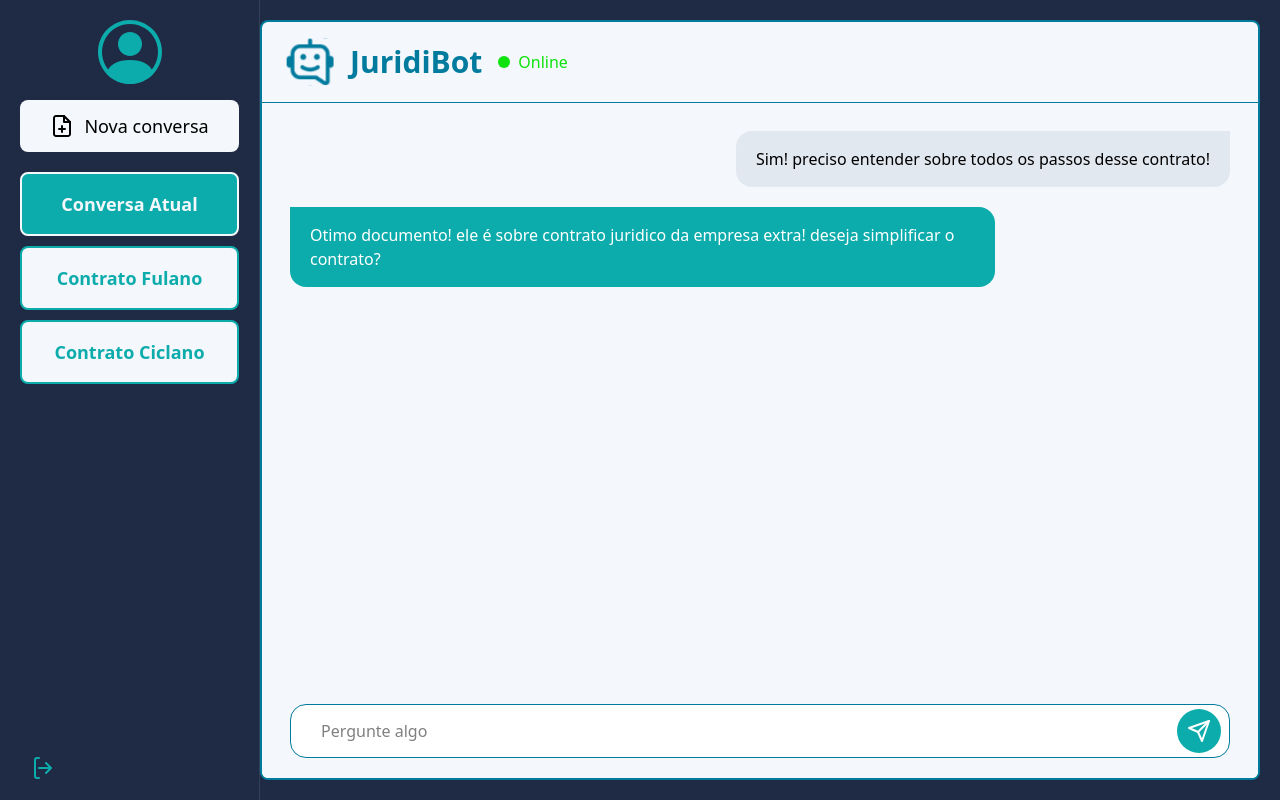
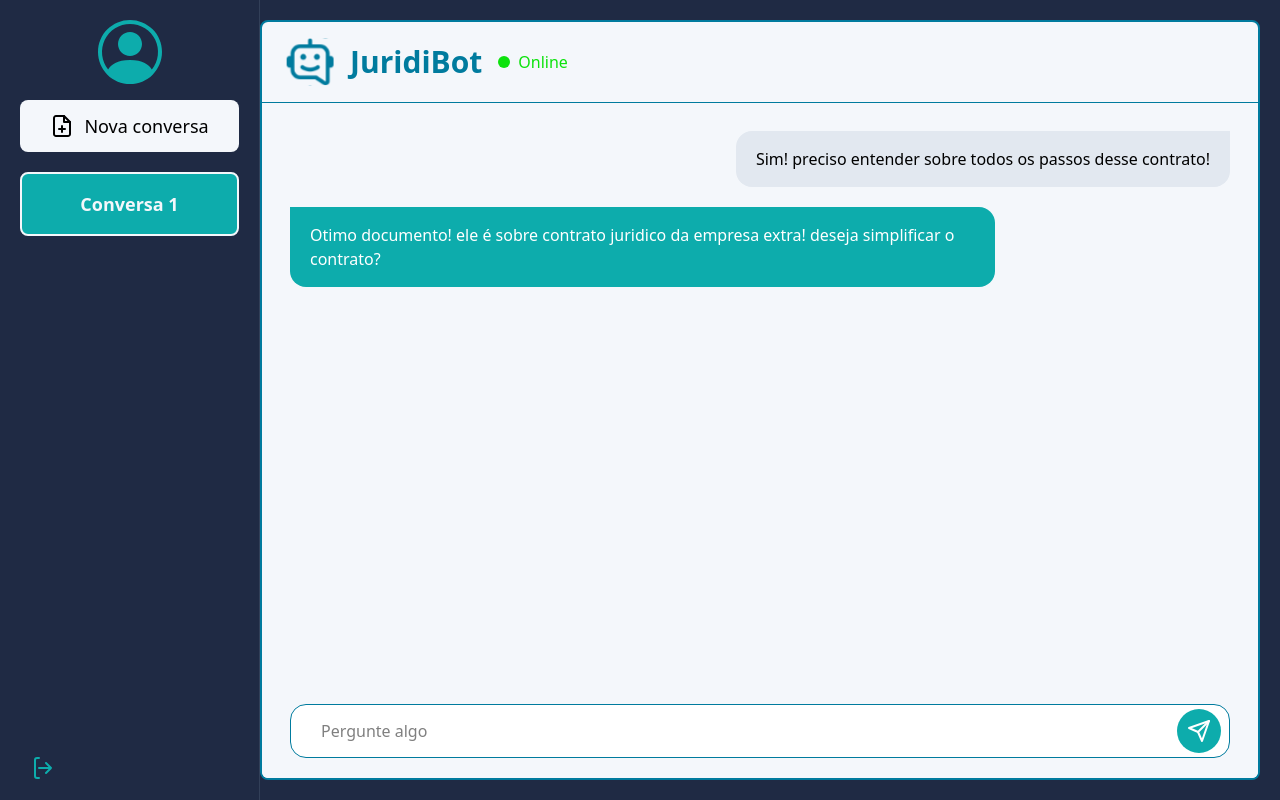
Before and after one commit to marcos-kaio/JuridIA, a React (Vite) app in the folder React/: page /chat in a window 1280 px wide. Built offline with nearby package versions, Linux system fonts and the light colour scheme.

Commit message:
acesso ao chat e configurações básicas da barra de conversas

```diff
--- a/React/src/pages/ChatPage/index.jsx
+++ b/React/src/pages/ChatPage/index.jsx
@@ -1,7 +1,8 @@
 import { useState } from 'react';
+import { Navigate, useNavigate } from 'react-router-dom';
 
-const ConversationItem = ({ text, isActive = false }) => (
-  <button className={`w-full p-4 rounded-lg border-2 text-center text-lg font-semibold font-montserrat cursor-pointer
+const ConversationItem = ({ text, isActive = false, onChangeChat }) => (
+  <button onClick={onChangeChat} className={`w-full p-4 rounded-lg border-2 text-center text-lg font-semibold font-montserrat cursor-pointer
     ${isActive
       ? 'bg-[#0DACAC] text-[#F4F7FB] border-[#F4F7FB]'
       : 'bg-[#F4F7FB] border-[#0DACAC] text-[#0DACAC]'
@@ -12,14 +13,28 @@ const ConversationItem = ({ text, isActive = false }) => (
 );
 
 const ChatPage = () => {
+  const [activeConversationId, setActiveConversationId] = useState(1);
+  const navigate = useNavigate();
+
   // Estado para gerenciar as conversas e o chat ativo.
   const [conversations, setConversations] = useState([
-    { id: 1, title: 'Conversa Atual' },
-    { id: 2, title: 'Contrato Fulano' },
-    { id: 3, title: 'Contrato Ciclano' },
+    {id: 1, title: "Conversa 1"}
   ]);
 
-  const [activeConversationId, setActiveConversationId] = useState(1);
+  const handleNewChat = () => {
+    setConversations(c => ([...c, {
+      id: (conversations.length + 1),
+      title: `Conversa ${conversations.length+1}`,
+    }]))
+  }
+
+  const handleLeave = () => {
+    navigate("/", { replace: true });
+  }
+
+  const handleChangeChat = (id) => {
+    setActiveConversationId(id);
+  }
 
   return (
     <div className="w-screen h-screen bg-[#1F2A44] flex overflow-hidden">
@@ -29,7 +44,7 @@ const ChatPage = () => {
           <div className="w-16 h-16">
              <svg width="64" height="64" viewBox="0 0 32 32" fill="none" xmlns="http://www.w3.org/2000/svg"><g clipPath="url(#clip0_121_535)"><path d="M22 12C22 13.5913 21.3679 15.1174 20.2426 16.2426C19.1174 17.3679 17.5913 18 16 18C14.4087 18 12.8826 17.3679 11.7574 16.2426C10.6321 15.1174 10 13.5913 10 12C10 10.4087 10.6321 8.88258 11.7574 7.75736C12.8826 6.63214 14.4087 6 16 6C17.5913 6 19.1174 6.63214 20.2426 7.75736C21.3679 8.88258 22 10.4087 22 12Z" fill="#0DACAC"/><path fillRule="evenodd" clipRule="evenodd" d="M0 16C0 11.7565 1.68571 7.68687 4.68629 4.68629C7.68687 1.68571 11.7565 0 16 0C20.2435 0 24.3131 1.68571 27.3137 4.68629C30.3143 7.68687 32 11.7565 32 16C32 20.2435 30.3143 24.3131 27.3137 27.3137C24.3131 30.3143 20.2435 32 16 32C11.7565 32 7.68687 30.3143 4.68629 27.3137C1.68571 24.3131 0 20.2435 0 16ZM16 2C13.3636 2.00014 10.7807 2.74473 8.54881 4.14806C6.31688 5.55139 4.52657 7.55642 3.38393 9.93239C2.24129 12.3084 1.79277 14.9587 2.09 17.5783C2.38722 20.198 3.41811 22.6804 5.064 24.74C6.484 22.452 9.61 20 16 20C22.39 20 25.514 22.45 26.936 24.74C28.5819 22.6804 29.6128 20.198 29.91 17.5783C30.2072 14.9587 29.7587 12.3084 28.6161 9.93239C27.4734 7.55642 25.6831 5.55139 23.4512 4.14806C21.2193 2.74473 18.6364 2.00014 16 2Z" fill="#0DACAC"/></g><defs><clipPath id="clip0_121_535"><rect width="32" height="32" fill="white"/></clipPath></defs></svg>
           </div>
-          <button className="w-full p-3 bg-[#F4F7FB] rounded-lg flex items-center justify-center gap-2.5 text-lg font-montserrat font-medium cursor-pointer hover:bg-gray-200 transition-colors">
+          <button onClick={handleNewChat} className="w-full p-3 bg-[#F4F7FB] rounded-lg flex items-center justify-center gap-2.5 text-lg font-montserrat font-medium cursor-pointer hover:bg-gray-200 transition-colors">
             <svg width="24" height="24" viewBox="0 0 24 24" fill="none" xmlns="http://www.w3.org/2000/svg"><path d="M14 2H6C5.46957 2 4.96086 2.21071 4.58579 2.58579C4.21071 2.96086 4 3.46957 4 4V20C4 20.5304 4.21071 21.0391 4.58579 21.4142C4.96086 21.7893 5.46957 22 6 22H18C18.5304 22 19.0391 21.7893 19.4142 21.4142C19.7893 21.0391 20 20.5304 20 20V8L14 2Z" stroke="black" strokeWidth="2" strokeLinecap="round" strokeLinejoin="round"/><path d="M14 2V8H20" stroke="black" strokeWidth="2" strokeLinecap="round" strokeLinejoin="round"/><path d="M12 18V12" stroke="black" strokeWidth="2" strokeLinecap="round" strokeLinejoin="round"/><path d="M9 15H15" stroke="black" strokeWidth="2" strokeLinecap="round" strokeLinejoin="round"/></svg>
             <span>Nova conversa</span>
           </button>
@@ -41,12 +56,13 @@ const ChatPage = () => {
               key={convo.id}
               text={convo.title}
               isActive={convo.id === activeConversationId}
+              onChangeChat={() => handleChangeChat(convo.id)}
             />
           ))}
         </div>
 
         <div className="mt-auto pl-2.5">
-          <svg width="24" height="24" viewBox="0 0 24 24" fill="none" xmlns="http://www.w3.org/2000/svg"><path d="M16 17L21 12M21 12L16 7M21 12H9M9 22H7C5.89543 22 5 21.1046 5 20V4C5 2.89543 5.89543 2 7 2H9" stroke="#0DACAC" strokeWidth="2" strokeLinecap="round" strokeLinejoin="round"/></svg>
+          <svg  onClick={handleLeave} className='cursor-pointer' width="24" height="24" viewBox="0 0 24 24" fill="none" xmlns="http://www.w3.org/2000/svg"><path d="M16 17L21 12M21 12L16 7M21 12H9M9 22H7C5.89543 22 5 21.1046 5 20V4C5 2.89543 5.89543 2 7 2H9" stroke="#0DACAC" strokeWidth="2" strokeLinecap="round" strokeLinejoin="round"/></svg>
         </div>
       </aside>
 
--- a/React/src/pages/LandingPage/index.jsx
+++ b/React/src/pages/LandingPage/index.jsx
@@ -2,7 +2,7 @@ import JuridiaLogo from '../../assets/juridia_logo.png';
 import MainPopUp from '../../components/MainPopUp';
 import { useState, useEffect } from 'react';
 import api from '../../services/api';
-import { Link } from 'react-router-dom';
+import { Link, useNavigate } from 'react-router-dom';
 import { checkAuth } from '../../services/authService';
 
 function LandingPage() {
@@ -11,6 +11,7 @@ function LandingPage() {
   const [loading, setLoading] = useState(false);
   const [link, setLink] = useState(null);
   const [logged, setLogged] = useState(false);
+  const navigate = useNavigate();
 
   const abrirPopup = () => setIsPopupOpen(true);
   const fecharPopup = () => setIsPopupOpen(false);
@@ -51,6 +52,15 @@ function LandingPage() {
     window.location.reload();
   }
 
+  // se estiver logado, encaminha para o chat, caso contrário, para a tela de login
+  const handleStart = () => {
+    if(logged){
+      navigate("/chat", { replace: true });
+    } else{
+      navigate("/login", { replace: true });
+    }
+  }
+
   return (
     <>
       <div className="w-full max-w-[1512px] mx-auto text-[#1F2A44] font-poppins bg-[#F4F7FB]">
@@ -86,7 +96,7 @@ function LandingPage() {
                 Transforme juridiquês em linguagem simples e visual<br />
                 <span className="text-[#0DACAC] font-bold">Rápido, seguro e direto na palma da sua mão.</span>
               </p>
-              <Link to="/chat" className="inline-block bg-[#0DACAC] text-white font-montserrat text-2xl font-bold rounded-lg border-none py-4 px-20 cursor-pointer no-underline">Comece agora!</Link>
+              <button onClick={handleStart} className="inline-block bg-[#0DACAC] text-white font-montserrat text-2xl font-bold rounded-lg border-none py-4 px-20 cursor-pointer no-underline">Comece agora!</button>
             </div>
           </section>
 
```
